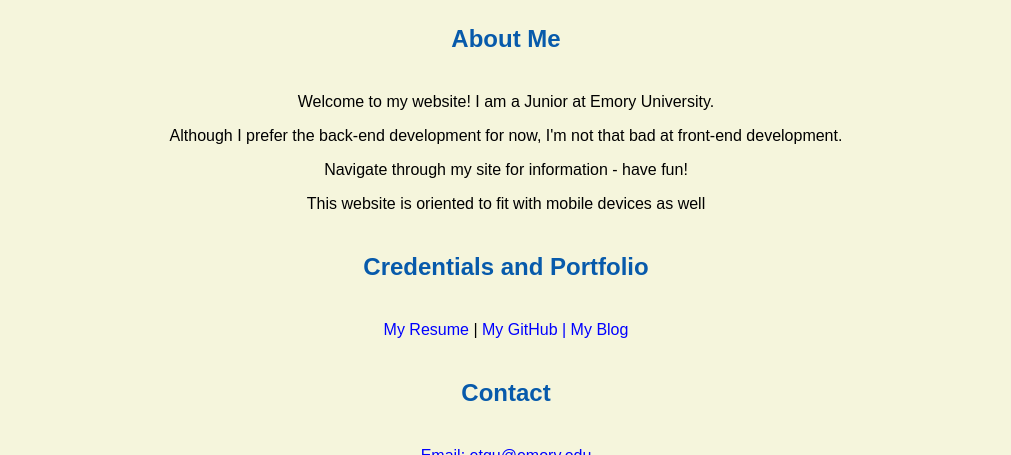
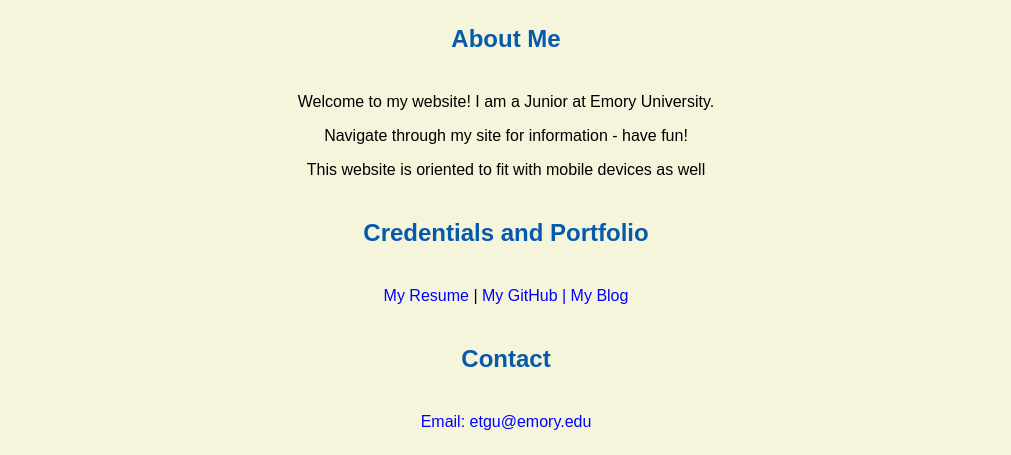
Before and after one commit to ericygu/ericygu.github.io, a plain HTML site: page index.html in a window 1280 px wide. Shown: the part 645-1100 px from the top of the page, without its empty margins (134-1145 px from the left). Drawn offline with Linux system fonts and the light colour scheme.

Commit message:
Update index.html

```diff
--- a/index.html
+++ b/index.html
@@ -17,9 +17,9 @@
     <h1>Eric Tiancheng Gu</h1>
     <h2>About Me</h2>
     <p>Welcome to my website! I am a Junior at Emory University.</p>
-    <p>Although I prefer the back-end development for now, I'm not that bad at front-end development.</p>
     <p>Navigate through my site for information - have fun!</p>
     <p>This website is oriented to fit with mobile devices as well</p>
+
     <h2>Credentials and Portfolio</h2>
 
     <p><a href="resume.html">My Resume</a> | <a href="https://github.com/ericygu"> My GitHub | <a href="https://guebulg.surge.sh"> My Blog </p>
```
